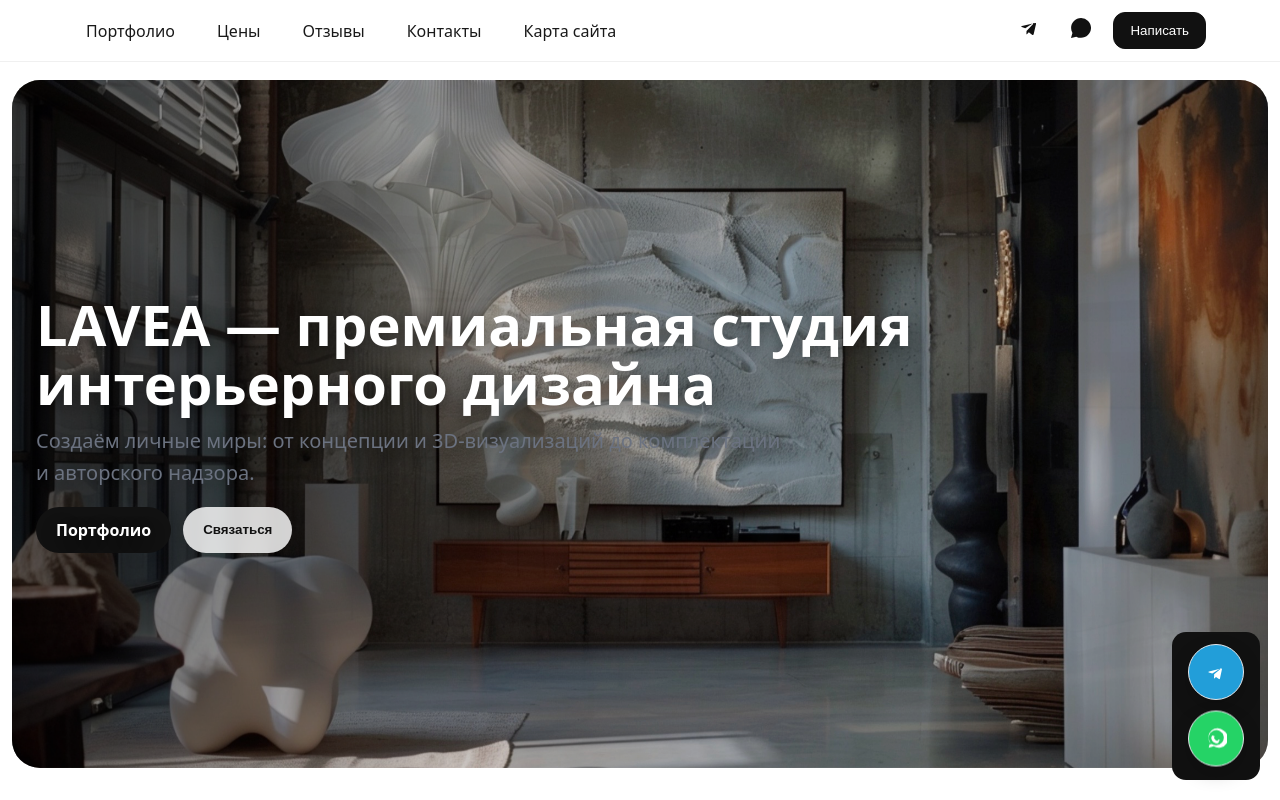
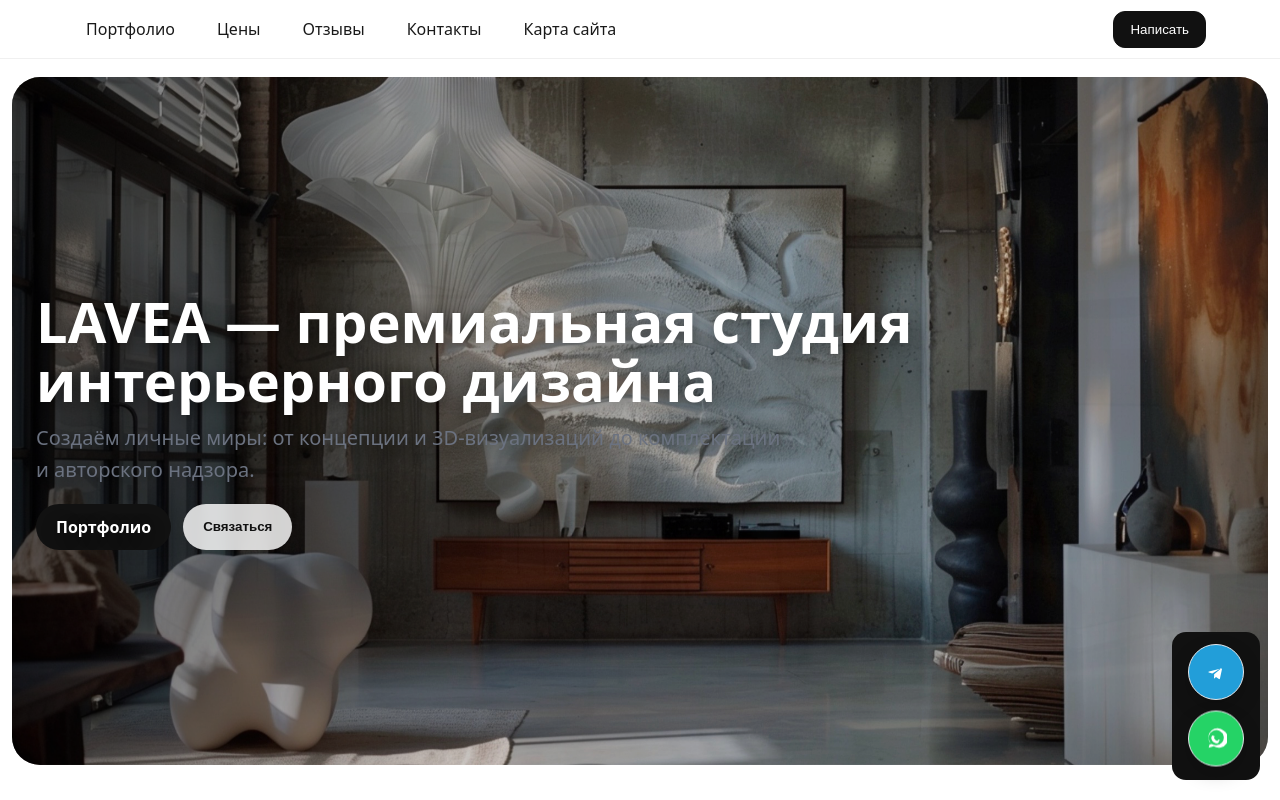
Before and after one commit to ankakisis-cloud/lavea-site, a Next.js app: page / in a window 1280 px wide. Shown: the top 800 px of the page. Built offline with nearby package versions, Linux system fonts and the light colour scheme.

Commit message:
Update HeaderClient.js

```diff
--- a/app/HeaderClient.js
+++ b/app/HeaderClient.js
@@ -1,17 +1,11 @@
-"use client"
-
-import { Social } from "../components/Social"
+"use client";
 
 export default function HeaderClient() {
   return (
-    <div style={{display:'flex',alignItems:'center',gap:10}}>
-      <Social telegram="https://t.me/annushka" whatsapp="https://wa.me/79990000000" />
-      <button
-        className="btn dark"
-        onClick={() => window.openContactModal?.()}
-      >
+    <div style={{ display: "flex", alignItems: "center", gap: 10 }}>
+      <button className="btn dark" onClick={() => window.openContactModal?.()}>
         Написать
       </button>
     </div>
-  )
+  );
 }
```
